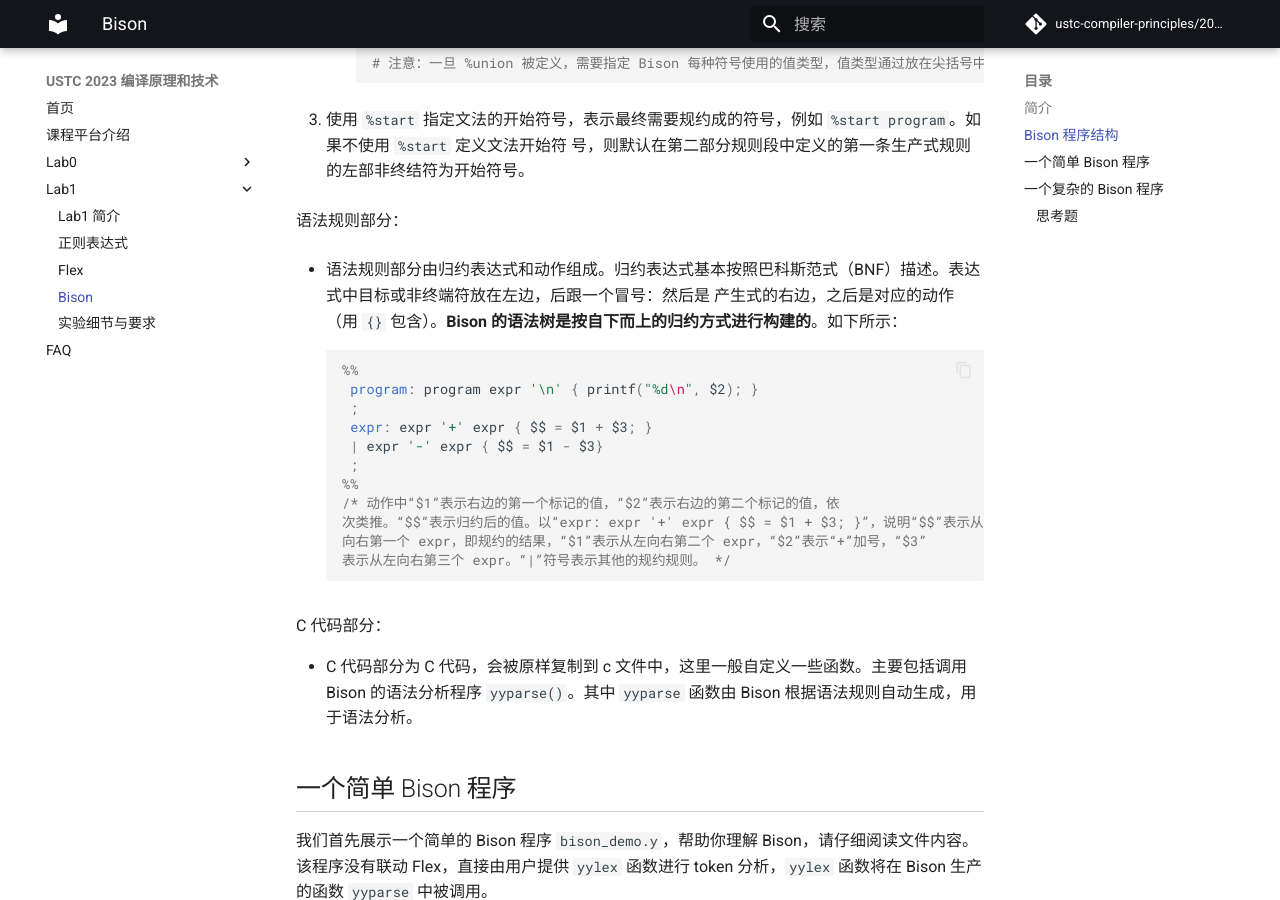
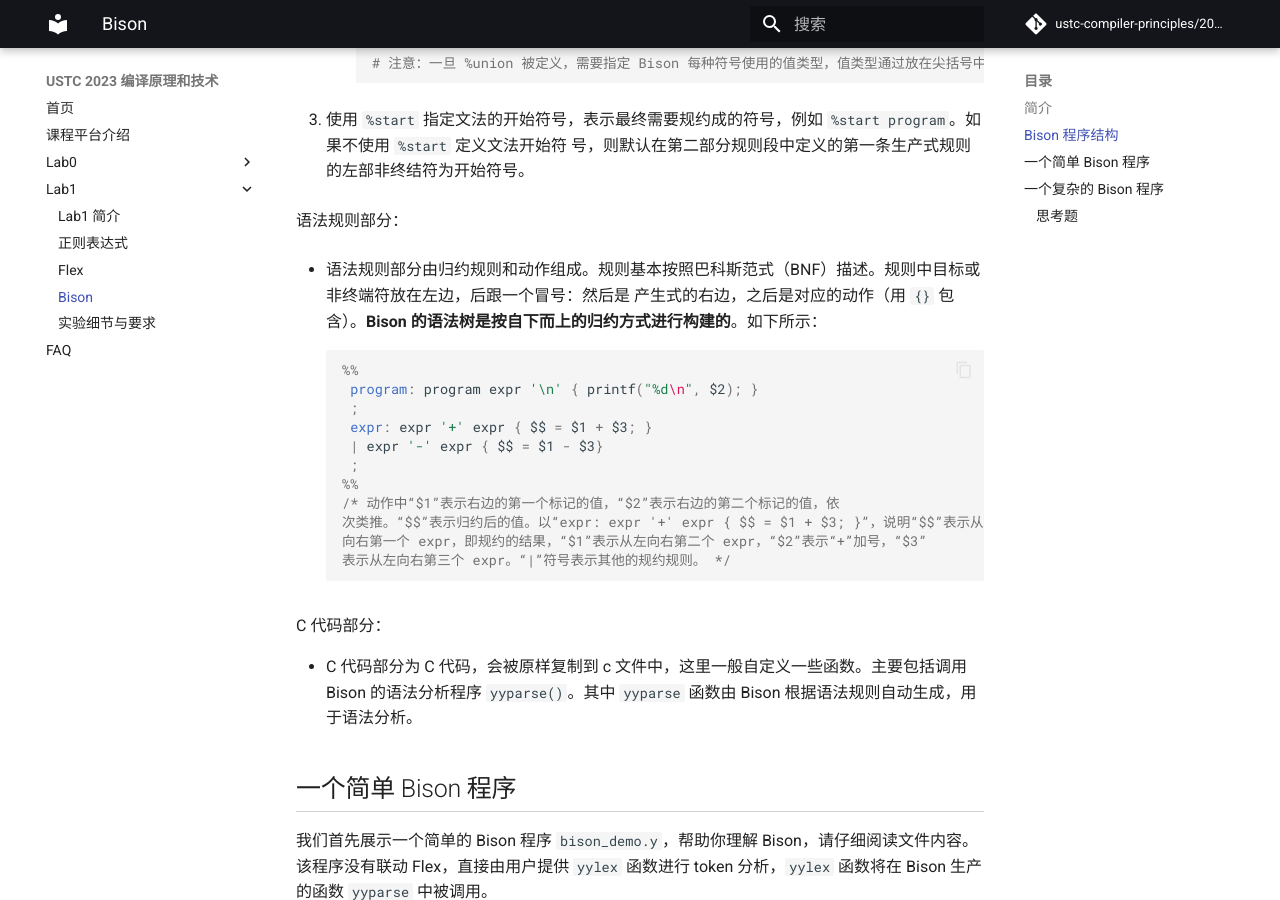
Before and after one commit to ustc-compiler-principles/2023, an MkDocs documentation site: the page built from docs/lab1/Bison.md, in a window 1280 px wide and 900 px high, scrolled down 2009 px. Built offline with MkDocs 1.6.1 and Material for MkDocs 9.7.7, drawn with Linux system fonts in a browser that asks for light colours; comment, search, counter and statistics services are not loaded.

Commit message:
Update Bison.md

````diff
--- a/docs/lab1/Bison.md
+++ b/docs/lab1/Bison.md
@@ -57,7 +57,7 @@
 
 语法规则部分：
 
-- 语法规则部分由归约表达式和动作组成。归约表达式基本按照巴科斯范式（BNF）描述。表达式中目标或非终端符放在左边，后跟一个冒号：然后是 产生式的右边，之后是对应的动作（用 `{}` 包含）。**Bison 的语法树是按自下而上的归约方式进行构建的**。如下所示：
+- 语法规则部分由归约规则和动作组成。规则基本按照巴科斯范式（BNF）描述。规则中目标或非终端符放在左边，后跟一个冒号：然后是 产生式的右边，之后是对应的动作（用 `{}` 包含）。**Bison 的语法树是按自下而上的归约方式进行构建的**。如下所示：
 
   ```c
   %%
````
